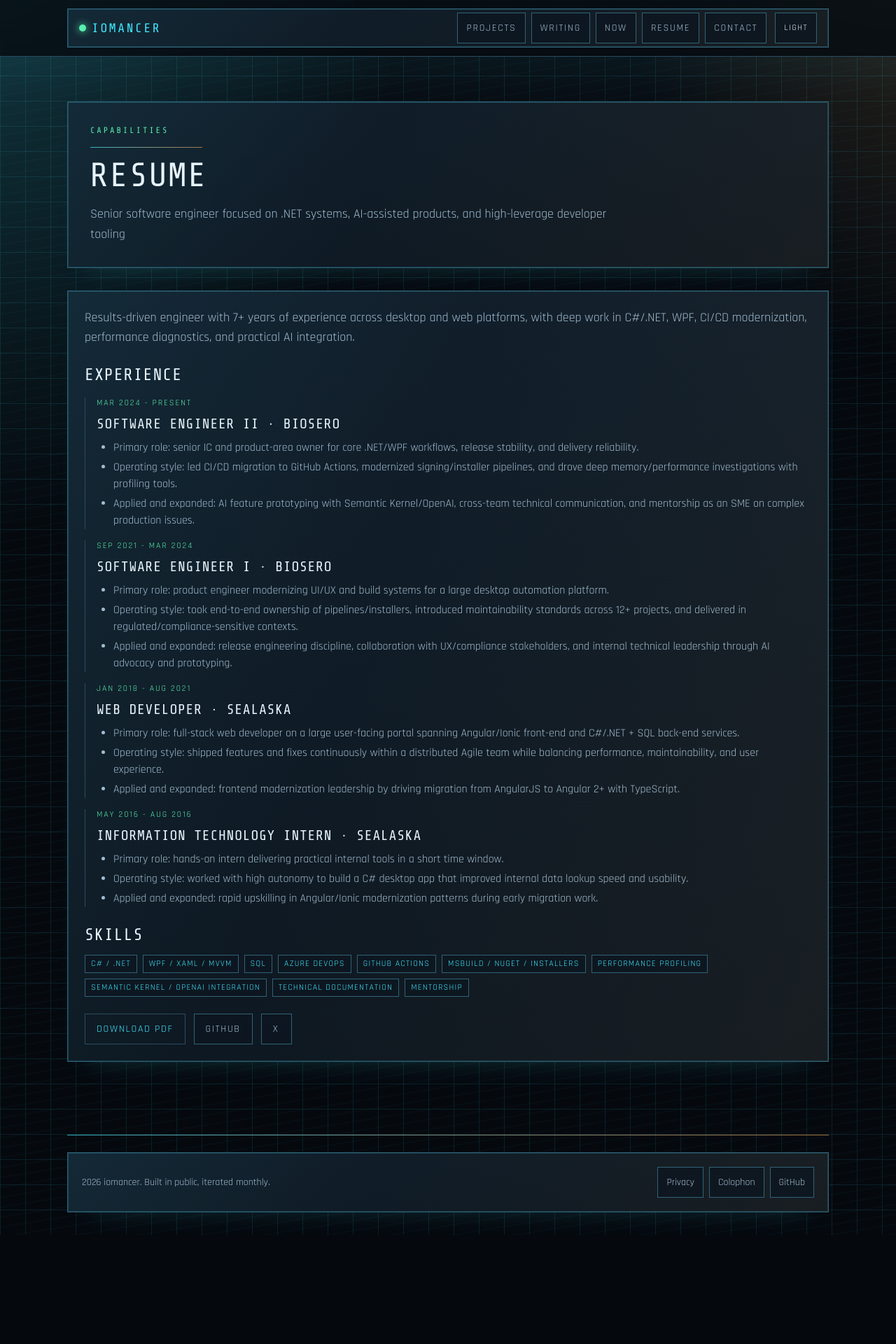
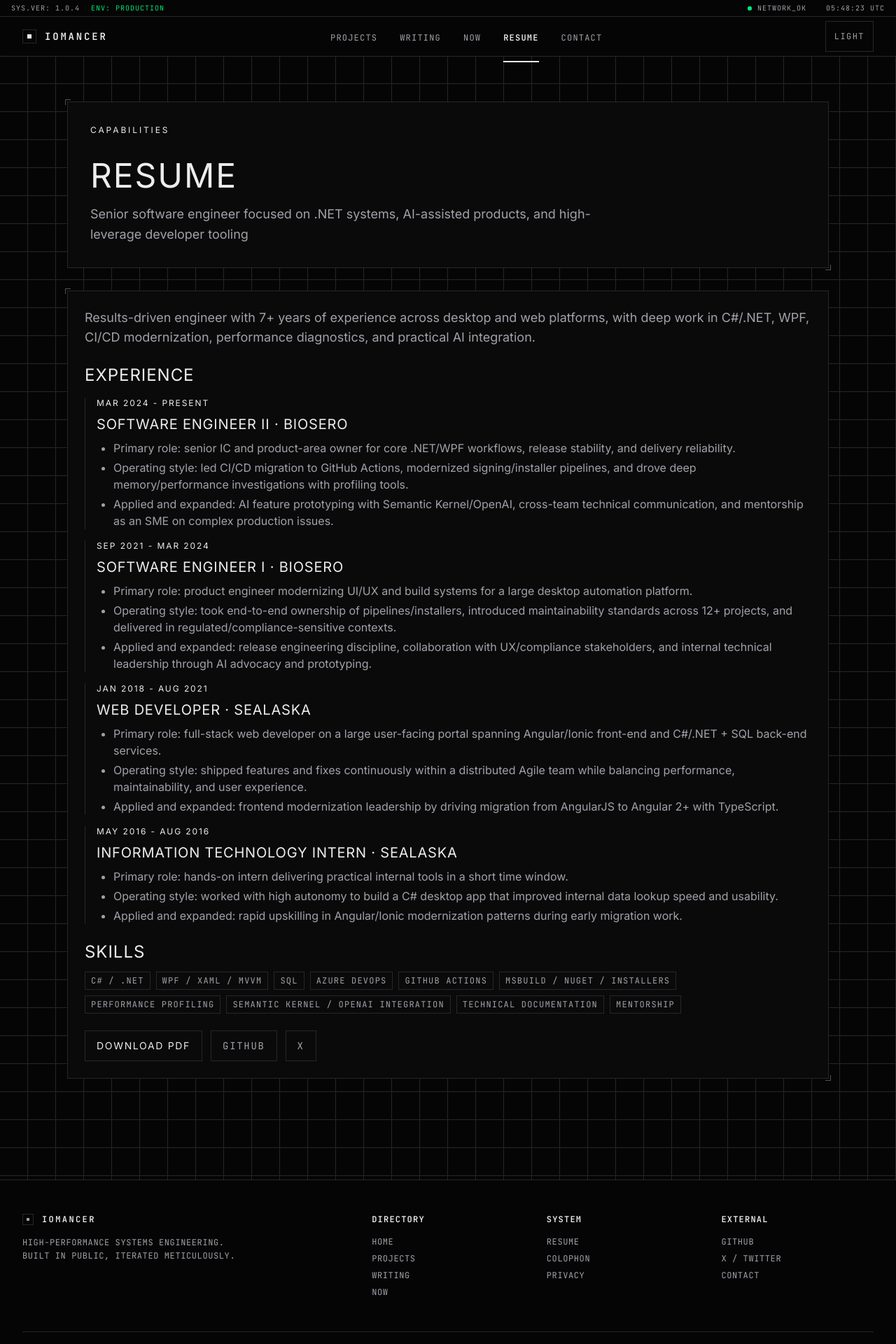
Before and after one commit to bestlux/personal-site, a Next.js app: page /resume in a window 1280 px wide. Shown: the top 1920 px of the page at 70% size. Before the commit the page ends 1764 px from the top, so only its background shows below. Built offline with nearby package versions, Linux system fonts and the light colour scheme; no server answers.

Commit message:
feat: implement industrial command center aesthetic

```diff
--- a/package.json
+++ b/package.json
@@ -17,7 +17,9 @@
   "dependencies": {
     "@vercel/analytics": "^1.6.1",
     "clsx": "^2.1.1",
+    "framer-motion": "^12.34.2",
     "gray-matter": "^4.0.3",
+    "lucide-react": "^0.575.0",
     "next": "16.1.6",
     "next-mdx-remote": "^5.0.0",
     "next-themes": "^0.4.6",
--- a/src/app/globals.css
+++ b/src/app/globals.css
@@ -1,32 +1,38 @@
 @import "tailwindcss";
 
 :root {
-  --font-body: "Rajdhani", sans-serif;
-  --font-display: "Share Tech Mono", monospace;
+  --font-body: "Inter", sans-serif;
+  --font-display: "JetBrains Mono", monospace;
 
-  --bg: #f2f6f8;
-  --bg-soft: #e4edf2;
-  --bg-elev: #fbfdff;
-  --text: #0b1822;
-  --text-dim: #385062;
-  --border: #84a0b3;
-  --accent-cyan: #0e9db8;
-  --accent-orange: #d16f1a;
-  --accent-green: #1fa56a;
-  --accent-warm: #ffd3a9;
+  /* Light mode - Tactical/Industrial */
+  --bg: #f4f4f5;
+  --bg-soft: #e4e4e7;
+  --bg-elev: #ffffff;
+  --text: #09090b;
+  --text-dim: #52525b;
+  --border: #d4d4d8;
+
+  /* Functional Accents */
+  --accent-primary: #ea580c; /* Flight Recorder Orange */
+  --accent-secondary: #059669; /* Telemetry Green */
+  --accent-warning: #eab308; /* Caution Yellow */
+  --accent-muted: #71717a;
 }
 
 .dark {
-  --bg: #05090e;
-  --bg-soft: #0d1720;
-  --bg-elev: #132230;
-  --text: #e7f4fc;
-  --text-dim: #a3bdd0;
-  --border: #2b4b61;
-  --accent-cyan: #3fe8ff;
-  --accent-orange: #ffac4d;
-  --accent-green: #59f0af;
-  --accent-warm: #ffc590;
+  /* Dark mode - Command Center / Aerospace */
+  --bg: #050505;
+  --bg-soft: #111111;
+  --bg-elev: #0a0a0a;
+  --text: #ededed;
+  --text-dim: #a1a1aa;
+  --border: #27272a;
+
+  /* Functional Accents */
+  --accent-primary: #ff5722; /* High-vis Orange */
+  --accent-secondary: #00e676; /* CRT Green */
+  --accent-warning: #ffd600; /* Caution Yellow */
+  --accent-muted: #52525b;
 }
 
 @theme inline {
@@ -36,12 +42,11 @@
   --color-text: var(--text);
   --color-text-dim: var(--text-dim);
   --color-border: var(--border);
-  --color-accent-cyan: var(--accent-cyan);
-  --color-accent-orange: var(--accent-orange);
-  --color-accent-green: var(--accent-green);
-  --color-accent-warm: var(--accent-warm);
+  --color-accent-primary: var(--accent-primary);
+  --color-accent-secondary: var(--accent-secondary);
+  --color-accent-warning: var(--accent-warning);
+  --color-accent-muted: var(--accent-muted);
   --font-sans: var(--font-body);
-  --font-display: var(--font-display);
   --font-mono: var(--font-display);
 }
 
@@ -57,169 +62,88 @@ body {
 body {
   color: var(--text);
   font-family: var(--font-body);
-  background:
-    radial-gradient(
-      90% 80% at -5% 0%,
-      color-mix(in oklab, var(--accent-cyan) 18%, transparent),
-      transparent 55%
-    ),
-    radial-gradient(
-      70% 60% at 110% -5%,
-      color-mix(in oklab, var(--accent-orange) 15%, transparent),
-      transparent 58%
-    ),
-    linear-gradient(
-      180deg,
-      color-mix(in oklab, var(--bg-soft) 42%, var(--bg)),
-      var(--bg) 28%
-    ),
-    var(--bg);
+  background-color: var(--bg);
+  /* Subtle grid background for the engineering feel */
+  background-image:
+    linear-gradient(var(--border) 1px, transparent 1px),
+    linear-gradient(90deg, var(--border) 1px, transparent 1px);
+  background-size: 40px 40px;
+  background-position: -1px -1px;
 }
 
-.grid-overlay {
-  isolation: isolate;
-  background-image:
-    linear-gradient(
-      color-mix(in oklab, var(--accent-cyan) 10%, transparent) 1px,
-      transparent 1px
-    ),
-    linear-gradient(
-      90deg,
-      color-mix(in oklab, var(--accent-cyan) 10%, transparent) 1px,
-      transparent 1px
-    ),
-    repeating-linear-gradient(
-      -9deg,
-      color-mix(in oklab, var(--accent-cyan) 2%, transparent) 0 2px,
-      transparent 2px 14px
-    );
-  background-size:
-    2.25rem 2.25rem,
-    2.25rem 2.25rem,
-    auto;
+/*
+  The Panel: Replaces the glowing glassmorphism with stark,
+  1px bordered industrial boxes.
+*/
+.panel {
+  background-color: var(--bg-elev);
+  border: 1px solid var(--border);
+  position: relative;
 }
 
-.panel {
-  position: relative;
-  overflow: hidden;
-  border: 1px solid color-mix(in oklab, var(--border) 88%, var(--accent-cyan));
-  background:
-    linear-gradient(
-      165deg,
-      color-mix(in oklab, var(--bg-elev) 86%, transparent),
-      color-mix(in oklab, var(--bg-soft) 90%, transparent)
-    ),
-    color-mix(in oklab, var(--bg-soft) 72%, transparent);
-  box-shadow:
-    0 1.5rem 2.4rem -2rem color-mix(in oklab, var(--accent-cyan) 25%, transparent),
-    0 0 0 1px color-mix(in oklab, var(--accent-cyan) 18%, transparent) inset;
-  backdrop-filter: blur(8px);
+/* Crosshairs at corners for the blueprint/aerospace feel */
+.panel::before,
+.panel::after {
+  content: '';
+  position: absolute;
+  width: 8px;
+  height: 8px;
+  pointer-events: none;
 }
-
+.panel::before {
+  top: -4px;
+  left: -4px;
+  border-top: 1px solid var(--accent-muted);
+  border-left: 1px solid var(--accent-muted);
+}
 .panel::after {
-  content: "";
-  position: absolute;
-  inset: 0;
-  pointer-events: none;
-  background: linear-gradient(
-    110deg,
-    color-mix(in oklab, var(--accent-cyan) 14%, transparent),
-    transparent 40%,
-    color-mix(in oklab, var(--accent-orange) 13%, transparent) 95%
-  );
-  opacity: 0.34;
-}
-
-.panel > * {
-  position: relative;
-  z-index: 1;
+  bottom: -4px;
+  right: -4px;
+  border-bottom: 1px solid var(--accent-muted);
+  border-right: 1px solid var(--accent-muted);
 }
 
 .panel-interactive {
-  transition:
-    transform 180ms ease,
-    border-color 180ms ease,
-    box-shadow 180ms ease;
+  transition: border-color 150ms ease;
 }
 
 .panel-interactive:hover {
-  transform: translateY(-0.18rem);
-  border-color: color-mix(in oklab, var(--accent-cyan) 56%, var(--border));
-  box-shadow:
-    0 1.75rem 2.5rem -2rem color-mix(in oklab, var(--accent-cyan) 34%, transparent),
-    0 0 0 1px color-mix(in oklab, var(--accent-cyan) 32%, transparent) inset;
+  border-color: var(--accent-primary);
 }
 
+/*
+  Tactical Chips: Replacing glowing signal chips with
+  hard-edged status indicators
+*/
 .signal-chip {
-  border: 1px solid color-mix(in oklab, var(--border) 84%, var(--accent-cyan));
-  background: color-mix(in oklab, var(--bg-soft) 82%, transparent);
-  transition:
-    border-color 160ms ease,
-    color 160ms ease,
-    background-color 160ms ease;
+  background-color: transparent;
+  border: 1px solid var(--border);
+  color: var(--text-dim);
+  font-family: var(--font-display);
+  text-transform: uppercase;
+  transition: all 150ms ease;
 }
 
 .signal-chip:hover {
-  border-color: color-mix(in oklab, var(--accent-cyan) 64%, var(--border));
-  color: var(--accent-cyan);
+  border-color: var(--text);
+  color: var(--text);
+  background-color: var(--bg-soft);
 }
 
-.signal-rule {
-  background: linear-gradient(
-    90deg,
-    color-mix(in oklab, var(--accent-cyan) 72%, transparent),
-    color-mix(in oklab, var(--accent-orange) 60%, transparent)
-  );
+.signal-chip.active,
+.signal-chip:active {
+  background-color: var(--text);
+  color: var(--bg);
+  border-color: var(--text);
 }
 
-.reveal-up {
-  animation: reveal-up 0.55s cubic-bezier(0.2, 0.65, 0.3, 1) both;
-}
-
-.delay-1 {
-  animation-delay: 80ms;
-}
-
-.delay-2 {
-  animation-delay: 160ms;
-}
-
-.delay-3 {
-  animation-delay: 240ms;
-}
-
-@keyframes reveal-up {
-  from {
-    opacity: 0;
-    transform: translateY(0.7rem);
-  }
-  to {
-    opacity: 1;
-    transform: translateY(0);
-  }
-}
-
-a,
-button {
-  outline-offset: 4px;
+::selection {
+  background-color: var(--accent-primary);
+  color: #000;
 }
 
 a:focus-visible,
 button:focus-visible {
-  outline: 2px solid var(--accent-cyan);
+  outline: 2px solid var(--accent-primary);
+  outline-offset: 2px;
 }
-
-@media (prefers-reduced-motion: reduce) {
-  *,
-  *::before,
-  *::after {
-    animation-duration: 0.01ms !important;
-    animation-iteration-count: 1 !important;
-    transition-duration: 0.01ms !important;
-    scroll-behavior: auto !important;
-  }
-
-  .panel-interactive:hover {
-    transform: none;
-  }
-}
--- a/src/app/layout.tsx
+++ b/src/app/layout.tsx
@@ -1,5 +1,5 @@
 import type { Metadata } from "next";
-import { Rajdhani, Share_Tech_Mono } from "next/font/google";
+import { Inter, JetBrains_Mono } from "next/font/google";
 import { Analytics } from "@/components/analytics";
 import { SiteFooter } from "@/components/site-footer";
 import { SiteHeader } from "@/components/site-header";
@@ -7,16 +7,14 @@ import { ThemeProvider } from "@/components/theme-provider";
 import { siteConfig } from "@/lib/site-config";
 import "./globals.css";
 
-const bodyFont = Rajdhani({
+const bodyFont = Inter({
   variable: "--font-body",
   subsets: ["latin"],
-  weight: ["400", "500", "600", "700"],
 });
 
-const displayFont = Share_Tech_Mono({
+const displayFont = JetBrains_Mono({
   variable: "--font-display",
   subsets: ["latin"],
-  weight: "400",
 });
 
 export const metadata: Metadata = {
@@ -63,13 +61,9 @@ export default function RootLayout({
     <html lang="en" suppressHydrationWarning>
       <body className={`${bodyFont.variable} ${displayFont.variable} bg-bg text-text antialiased`}>
         <ThemeProvider>
-          <div className="grid-overlay relative min-h-screen">
-            <div
-              aria-hidden
-              className="pointer-events-none absolute inset-x-0 top-0 h-36 bg-gradient-to-b from-accent-cyan/10 to-transparent"
-            />
+          <div className="relative min-h-screen flex flex-col">
             <SiteHeader />
-            <main className="relative">{children}</main>
+            <main className="relative flex-1">{children}</main>
             <SiteFooter />
           </div>
         </ThemeProvider>
--- a/src/components/site-footer.tsx
+++ b/src/components/site-footer.tsx
@@ -1,34 +1,67 @@
 import Link from "next/link";
-import { Container } from "@/components/container";
 import { siteConfig } from "@/lib/site-config";
 
 export function SiteFooter() {
   return (
-    <footer className="pb-8 pt-10">
-      <Container>
-        <div className="signal-rule mb-6 h-px" />
-        <section className="panel flex flex-col gap-4 p-4 text-sm text-text-dim sm:flex-row sm:items-center sm:justify-between sm:p-5">
-          <p>
-            {new Date().getFullYear()} {siteConfig.name}. Built in public, iterated monthly.
-          </p>
-          <div className="flex flex-wrap items-center gap-2">
-            <Link className="signal-chip inline-flex h-11 min-w-11 items-center px-3" href="/privacy">
-              Privacy
-            </Link>
-            <Link className="signal-chip inline-flex h-11 min-w-11 items-center px-3" href="/colophon">
-              Colophon
-            </Link>
-            <a
-              className="signal-chip inline-flex h-11 min-w-11 items-center px-3"
-              href={siteConfig.social.github}
-              rel="noreferrer"
-              target="_blank"
-            >
-              GitHub
-            </a>
+    <footer className="mt-20 border-t border-border bg-bg pb-8 pt-12">
+      <div className="mx-auto w-full max-w-7xl px-4 sm:px-6 lg:px-8">
+        <div className="grid gap-8 md:grid-cols-4 lg:grid-cols-5">
+          {/* Identity Column */}
+          <div className="lg:col-span-2 space-y-4">
+            <div className="flex items-center gap-3">
+              <div className="h-4 w-4 border border-text-dim flex items-center justify-center">
+                <div className="h-1 w-1 bg-text-dim" />
+              </div>
+              <span className="font-mono text-xs font-semibold uppercase tracking-[0.2em] text-text">
+                iomancer
+              </span>
+            </div>
+            <p className="max-w-xs font-mono text-xs leading-relaxed text-text-dim uppercase tracking-wider">
+              High-performance systems engineering.
+              Built in public, iterated meticulously.
+            </p>
           </div>
-        </section>
-      </Container>
+
+          {/* Links Columns */}
+          <div className="space-y-4">
+            <h3 className="font-mono text-xs font-semibold uppercase tracking-widest text-text">Directory</h3>
+            <ul className="space-y-2 font-mono text-xs uppercase tracking-wider text-text-dim">
+              <li><Link href="/" className="hover:text-text transition-colors">Home</Link></li>
+              <li><Link href="/projects" className="hover:text-text transition-colors">Projects</Link></li>
+              <li><Link href="/writing" className="hover:text-text transition-colors">Writing</Link></li>
+              <li><Link href="/now" className="hover:text-text transition-colors">Now</Link></li>
+            </ul>
+          </div>
+
+          <div className="space-y-4">
+            <h3 className="font-mono text-xs font-semibold uppercase tracking-widest text-text">System</h3>
+            <ul className="space-y-2 font-mono text-xs uppercase tracking-wider text-text-dim">
+              <li><Link href="/resume" className="hover:text-text transition-colors">Resume</Link></li>
+              <li><Link href="/colophon" className="hover:text-text transition-colors">Colophon</Link></li>
+              <li><Link href="/privacy" className="hover:text-text transition-colors">Privacy</Link></li>
+            </ul>
+          </div>
+
+          <div className="space-y-4">
+            <h3 className="font-mono text-xs font-semibold uppercase tracking-widest text-text">External</h3>
+            <ul className="space-y-2 font-mono text-xs uppercase tracking-wider text-text-dim">
+              <li><a href={siteConfig.social.github} target="_blank" rel="noreferrer" className="hover:text-text transition-colors">GitHub</a></li>
+              <li><a href={siteConfig.social.x} target="_blank" rel="noreferrer" className="hover:text-text transition-colors">X / Twitter</a></li>
+              <li><Link href="/contact" className="hover:text-text transition-colors">Contact</Link></li>
+            </ul>
+          </div>
+        </div>
+
+        {/* Bottom Bar */}
+        <div className="mt-12 flex flex-col sm:flex-row items-center justify-between border-t border-border/50 pt-8 font-mono text-[10px] uppercase tracking-widest text-text-dim">
+          <p>© {new Date().getFullYear()} {siteConfig.name}. All rights reserved.</p>
+          <div className="mt-4 flex sm:mt-0 gap-4">
+            <span>TERMINAL_ID: 4A-99B</span>
+            <span className="hidden sm:inline-block text-accent-muted">//</span>
+            <span className="hidden sm:inline-block">RENDER_MODE: STATIC</span>
+          </div>
+        </div>
+      </div>
     </footer>
   );
 }
--- a/src/components/site-header.tsx
+++ b/src/components/site-header.tsx
@@ -1,46 +1,94 @@
+"use client";
+
 import Link from "next/link";
-import { Container } from "@/components/container";
+import { usePathname } from "next/navigation";
 import { ThemeToggle } from "@/components/theme-toggle";
 import { navItems, siteConfig } from "@/lib/site-config";
+import { useEffect, useState } from "react";
 
 export function SiteHeader() {
+  const pathname = usePathname();
+  const [time, setTime] = useState("");
+
+  useEffect(() => {
+    const updateTime = () => {
+      const now = new Date();
+      setTime(
+        now.toLocaleTimeString("en-US", {
+          hour12: false,
+          hour: "2-digit",
+          minute: "2-digit",
+          second: "2-digit",
+        }) + " UTC"
+      );
+    };
+    updateTime();
+    const interval = setInterval(updateTime, 1000);
+    return () => clearInterval(interval);
+  }, []);
+
   return (
-    <header className="sticky top-0 z-50 border-b border-border/70 bg-bg/80 backdrop-blur-xl">
-      <Container className="py-3">
-        <div className="panel flex min-h-14 items-center gap-3 px-3 sm:px-4">
+    <header className="sticky top-0 z-50 w-full border-b border-border bg-bg/80 backdrop-blur-md">
+      {/* Top utility bar - extremely thin, pure data */}
+      <div className="hidden md:flex h-6 w-full border-b border-border/50 bg-bg px-4 items-center justify-between font-mono text-[10px] uppercase tracking-widest text-text-dim">
+        <div className="flex gap-4">
+          <span>SYS.VER: 1.0.4</span>
+          <span className="text-accent-secondary hidden lg:inline-block">ENV: PRODUCTION</span>
+        </div>
+        <div className="flex gap-4">
+          <span className="flex items-center gap-2">
+            <span className="relative flex h-1.5 w-1.5">
+              <span className="animate-ping absolute inline-flex h-full w-full rounded-full bg-accent-secondary opacity-75"></span>
+              <span className="relative inline-flex rounded-full h-1.5 w-1.5 bg-accent-secondary"></span>
+            </span>
+            NETWORK_OK
+          </span>
+          <span className="w-24 text-right">{time || "00:00:00 UTC"}</span>
+        </div>
+      </div>
+
+      <div className="mx-auto w-full max-w-7xl px-4 sm:px-6 lg:px-8">
+        <div className="flex h-14 items-center justify-between">
           <Link
             href="/"
-            className="inline-flex min-h-11 min-w-11 items-center gap-2 text-accent-cyan"
+            className="flex items-center gap-3 group"
           >
-            <span
-              aria-hidden
-              className="h-2.5 w-2.5 rounded-full bg-accent-green shadow-[0_0_12px_var(--accent-green)]"
-            />
-            <span className="font-display text-base uppercase tracking-[0.15em] sm:text-lg">
-              {siteConfig.name}
+            <div className="h-5 w-5 border border-text flex items-center justify-center group-hover:bg-text transition-colors">
+              <div className="h-1.5 w-1.5 bg-text group-hover:bg-bg transition-colors" />
+            </div>
+            <span className="font-mono font-semibold text-sm uppercase tracking-[0.2em] text-text">
+              iomancer
             </span>
           </Link>
 
-          <nav aria-label="Primary" className="flex-1 overflow-x-auto">
-            <ul className="flex min-w-max items-center justify-end gap-1 sm:gap-2">
-              {navItems.map((item) => (
+          <nav aria-label="Primary" className="hidden md:flex flex-1 items-center justify-center">
+            <ul className="flex items-center gap-8">
+              {navItems.map((item) => {
+                const isActive = pathname === item.href || pathname?.startsWith(`${item.href}/`);
+                return (
                   <li key={item.href}>
                     <Link
                       href={item.href}
-                    className="signal-chip inline-flex h-11 min-w-11 items-center px-3 text-xs uppercase tracking-[0.12em] text-text-dim sm:text-sm"
+                      className={`relative py-2 font-mono text-xs uppercase tracking-widest transition-colors ${
+                        isActive ? "text-text font-semibold" : "text-text-dim hover:text-text"
+                      }`}
                     >
                       {item.label}
+                      {isActive && (
+                        <span className="absolute -bottom-[19px] left-0 right-0 h-[2px] bg-text" />
+                      )}
                     </Link>
                   </li>
-              ))}
+                );
+              })}
             </ul>
           </nav>
 
-          <div className="flex items-center gap-3">
+          <div className="flex items-center gap-4">
             <ThemeToggle />
           </div>
         </div>
-      </Container>
+      </div>
     </header>
   );
 }
```
Also changed, not shown: src/app/page.tsx (+97 -78 lines), src/components/post-card.tsx (+42 -20 lines), src/components/project-card.tsx (+42 -19 lines), 1 other file (tests, documents, lock files or other folders). Lines whose indentation alone changed are shown as unchanged.
